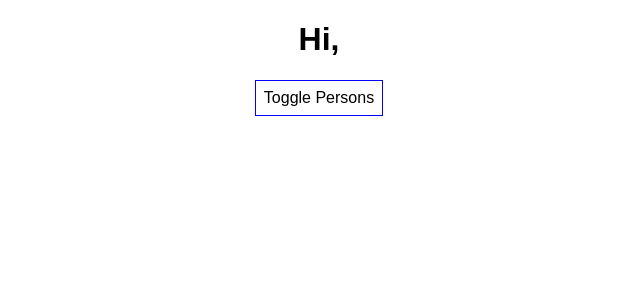
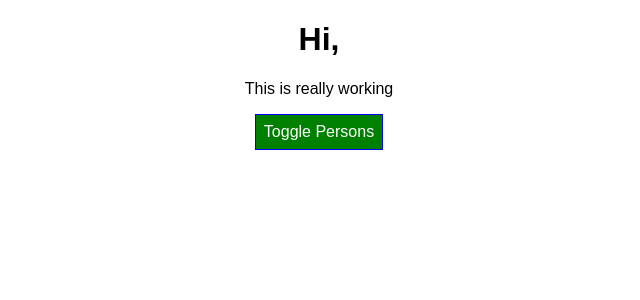
Before and after one commit to vivekdevaraju/DCRigsDigitalSandboxUI, a React (Create React App) app: page / in a window 1280 px wide. Shown: the top 300 px of the page, without its empty margins (321-961 px from the left). Built offline with nearby package versions, Linux system fonts and the light colour scheme.

Commit message:
Dynamic Styling

```diff
--- a/src/App.css
+++ b/src/App.css
@@ -1,3 +1,9 @@
 .App {
   text-align: center;
 }
+.red{
+  color: red;
+}
+.bold{
+  font-weight: bold;
+}
--- a/src/App.js
+++ b/src/App.js
@@ -36,7 +36,8 @@ class App extends Component {
   }
   render() {
     const buttonStyle = {
-      backgroundColor : 'white',
+      backgroundColor : 'green',
+      color :'white',
       font : 'inherit',
       border : '1px solid blue',
       padding : '8px',
@@ -55,10 +56,20 @@ class App extends Component {
           })}
      </div>
       );
+      buttonStyle.backgroundColor = 'red';
+    }
+    const classes = [];
+    if(this.state.persons.length <= 2){
+      classes.push('red');
+    }
+    if(this.state.persons.length <= 1){
+      classes.push('bold');
     }
      return (
     <div className="App">
      <h1> Hi, </h1>
+     <p className = {classes.join(' ')}>This is really working</p>
+
      <button style = {buttonStyle} onClick = {this.togglePersonHanlder}>Toggle Persons </button>
      {persons}
     </div>
```
